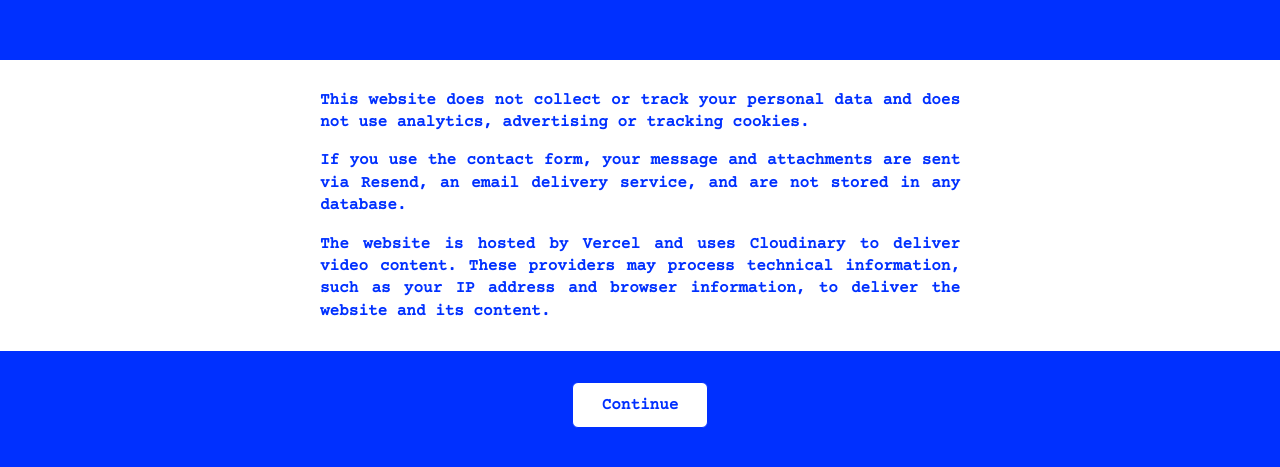
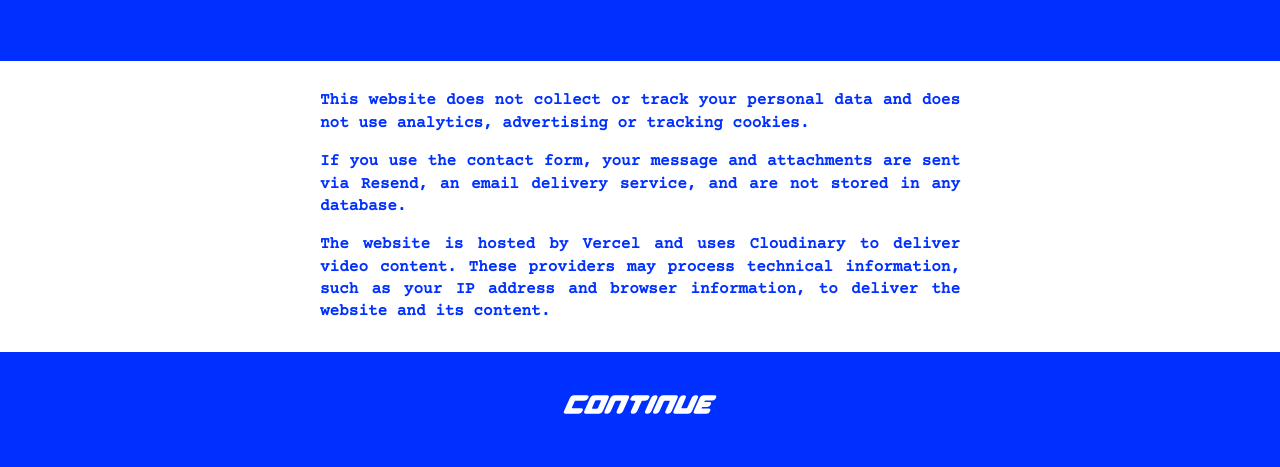
Before and after one commit to Hulow/cnc-app, a Next.js app: page / in a window 1280 px wide. Shown: the part 157-624 px from the top of the page. Built offline with nearby package versions, Linux system fonts and the light colour scheme.

Commit message:
feat: add continue button

```diff
--- a/app/globals.css
+++ b/app/globals.css
@@ -358,6 +358,66 @@ h3 {
     border-color: rgb(235, 50, 110);
     color: rgb(235, 50, 110);
     font-weight: bold;
+  }
+}
+
+/* Continue (see overlay-screen.tsx — shared by WelcomeScreen and
+   HelpOverlay) is an image button: button-continue-*.svg already draws
+   its own pill border and label, so the generic button chrome above
+   (border, padding, background, border-radius) is cancelled here. Each
+   selector repeats the pseudo-class alongside .welcome-screen-continue
+   so it's strictly more specific than the generic rules above (extra
+   class), winning regardless of source order. */
+.welcome-screen-content button.welcome-screen-continue,
+.welcome-screen-content button.welcome-screen-continue:focus-visible,
+.welcome-screen-content button.welcome-screen-continue:active {
+  padding: 0;
+  border: none;
+  border-radius: 0;
+  background: none;
+}
+
+@media (hover: hover) {
+  .welcome-screen-content button.welcome-screen-continue:hover {
+    padding: 0;
+    border: none;
+    border-radius: 0;
+    background: none;
+  }
+}
+
+/* button-continue-default.svg/-active.svg (used as the hover graphic —
+   see overlay-screen.tsx) are stacked at the same position (absolute
+   inset: 0) and swapped with opacity on hover, same mechanism as the
+   nav icons in Navbar/globals.css and Send/Clear/Help in the contact
+   form. No active/current-section state here — this is a one-off
+   dismiss action, not a persistent selection. */
+.welcome-screen-continue-icon-wrap {
+  position: relative;
+  display: block;
+  width: 12rem;
+  aspect-ratio: 187.43 / 43.90;
+}
+
+.welcome-screen-continue-icon {
+  position: absolute;
+  inset: 0;
+  width: 100%;
+  height: 100%;
+  transition: opacity 150ms ease;
+}
+
+.welcome-screen-continue-icon-hover {
+  opacity: 0;
+}
+
+@media (hover: hover) {
+  .welcome-screen-content button.welcome-screen-continue:hover .welcome-screen-continue-icon-default {
+    opacity: 0;
+  }
+
+  .welcome-screen-content button.welcome-screen-continue:hover .welcome-screen-continue-icon-hover {
+    opacity: 1;
   }
 }
 
--- a/components/contact/contact-form.tsx
+++ b/components/contact/contact-form.tsx
@@ -253,14 +253,14 @@ export function ContactForm({ formId, onClose }: ContactFormProps) {
                   Image buys nothing here. */}
               {/* eslint-disable @next/next/no-img-element */}
               <img
-                src="/button-send-default.svg"
+                src="/form/button-send-default.svg"
                 alt="Send"
                 width={120}
                 height={44}
                 className="contact-form-submit-icon contact-form-submit-icon-default"
               />
               <img
-                src="/button-send-hover.svg"
+                src="/form/button-send-hover.svg"
                 alt=""
                 aria-hidden="true"
                 width={120}
@@ -279,14 +279,14 @@ export function ContactForm({ formId, onClose }: ContactFormProps) {
             <span className="contact-form-clear-icon-wrap">
               {/* eslint-disable @next/next/no-img-element */}
               <img
-                src="/button-clear-default.svg"
+                src="/form/button-clear-default.svg"
                 alt="Clear"
                 width={139}
                 height={44}
                 className="contact-form-clear-icon contact-form-clear-icon-default"
               />
               <img
-                src="/button-clear-hover.svg"
+                src="/form/button-clear-hover.svg"
                 alt=""
                 aria-hidden="true"
                 width={139}
@@ -305,7 +305,7 @@ export function ContactForm({ formId, onClose }: ContactFormProps) {
             <span className="contact-form-help-icon-wrap">
               {/* eslint-disable @next/next/no-img-element */}
               <img
-                src="/button-help-default.svg"
+                src="/form/button-help-default.svg"
                 alt="Help"
                 width={118}
                 height={44}
@@ -317,7 +317,7 @@ export function ContactForm({ formId, onClose }: ContactFormProps) {
                   persistent nav selection) — there's no separate
                   button-help-hover.svg, so this is the hover graphic. */}
               <img
-                src="/button-help-active.svg"
+                src="/form/button-help-active.svg"
                 alt=""
                 aria-hidden="true"
                 width={118}
--- a/components/overlay-screen/overlay-screen.tsx
+++ b/components/overlay-screen/overlay-screen.tsx
@@ -9,14 +9,44 @@ interface OverlayScreenProps {
 
 // Shared shell behind WelcomeScreen and HelpOverlay: a full-screen, centered
 // dialog over the .welcome-screen backdrop, with a text block and a single
-// action button. Callers own their own copy and button behavior.
+// action button. Callers own their own copy and button behavior. Both
+// callers currently pass buttonLabel="Continue", which is also the image's
+// alt text (see below) — a different label would still work visually
+// (the graphic doesn't change), but would read oddly to screen readers,
+// since button-continue-*.svg is baked in either way.
 export function OverlayScreen({ hidden = false, buttonLabel, onButtonClick, children }: OverlayScreenProps) {
   return (
     <div className="welcome-screen" role="dialog" aria-modal="true" hidden={hidden}>
       <div className="welcome-screen-content">
         <div className="welcome-screen-text">{children}</div>
-        <button type="button" onClick={onButtonClick}>
-          {buttonLabel}
+        <button type="button" className="welcome-screen-continue" onClick={onButtonClick}>
+          <span className="welcome-screen-continue-icon-wrap">
+            {/* Plain <img>, not next/image — see the nav icons in Navbar
+                for why: these are already unoptimized SVGs, so Image
+                buys nothing here. */}
+            {/* eslint-disable @next/next/no-img-element */}
+            <img
+              src="/welcome/button-continue-default.svg"
+              alt={buttonLabel}
+              width={187}
+              height={44}
+              className="welcome-screen-continue-icon welcome-screen-continue-icon-default"
+            />
+            {/* button-continue-active.svg is the pink asset for this set
+                (its stroke matches the *-hover.svg pink used elsewhere,
+                not the "active" pink used for a persistent nav
+                selection) — there's no separate button-continue-
+                hover.svg, so this is the hover graphic. */}
+            <img
+              src="/welcome/button-continue-active.svg"
+              alt=""
+              aria-hidden="true"
+              width={187}
+              height={44}
+              className="welcome-screen-continue-icon welcome-screen-continue-icon-hover"
+            />
+            {/* eslint-enable @next/next/no-img-element */}
+          </span>
         </button>
       </div>
     </div>
```
Also changed, not shown: public/welcome/button-continue-active.svg (added), public/welcome/button-continue-default.svg (added).
